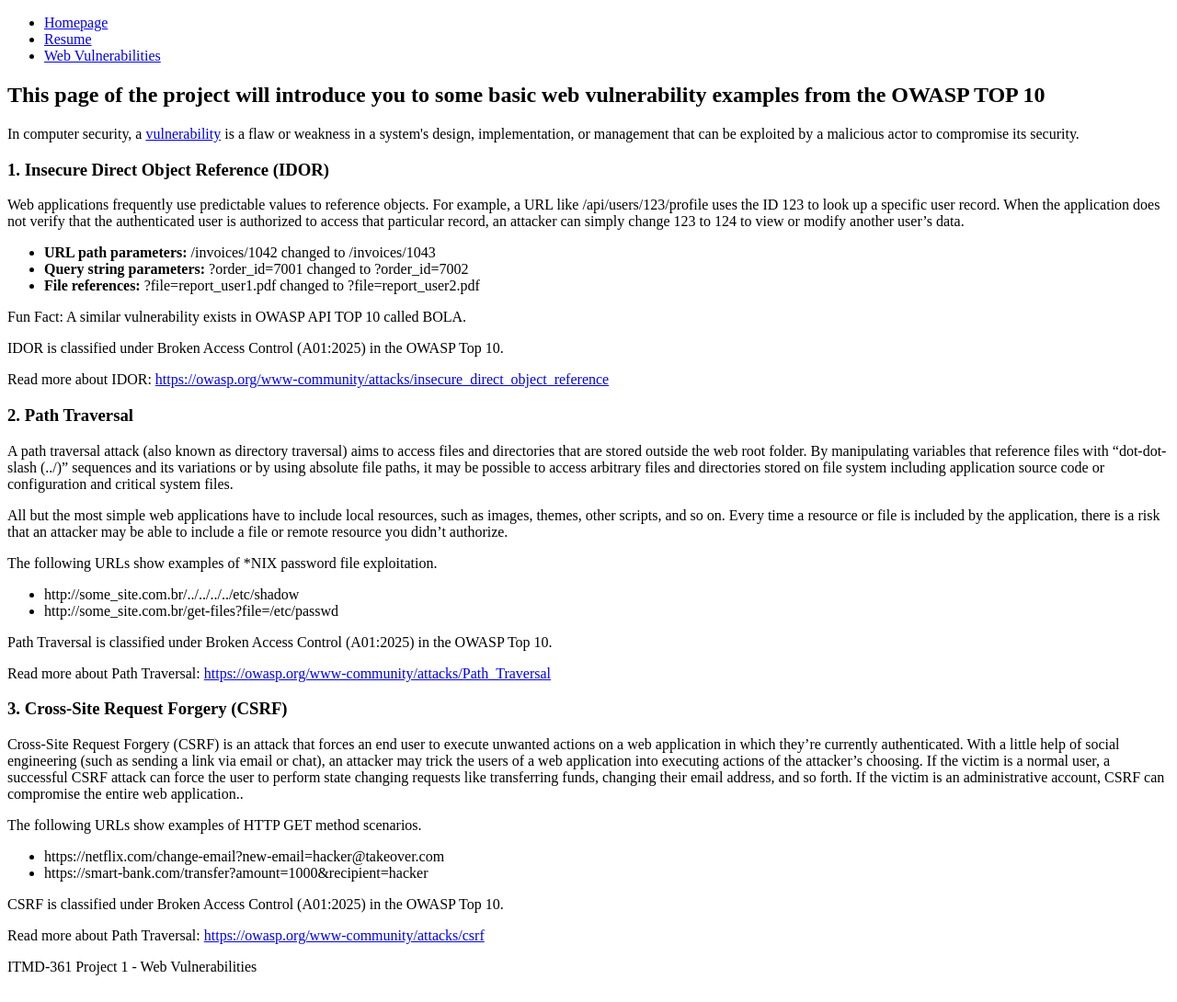
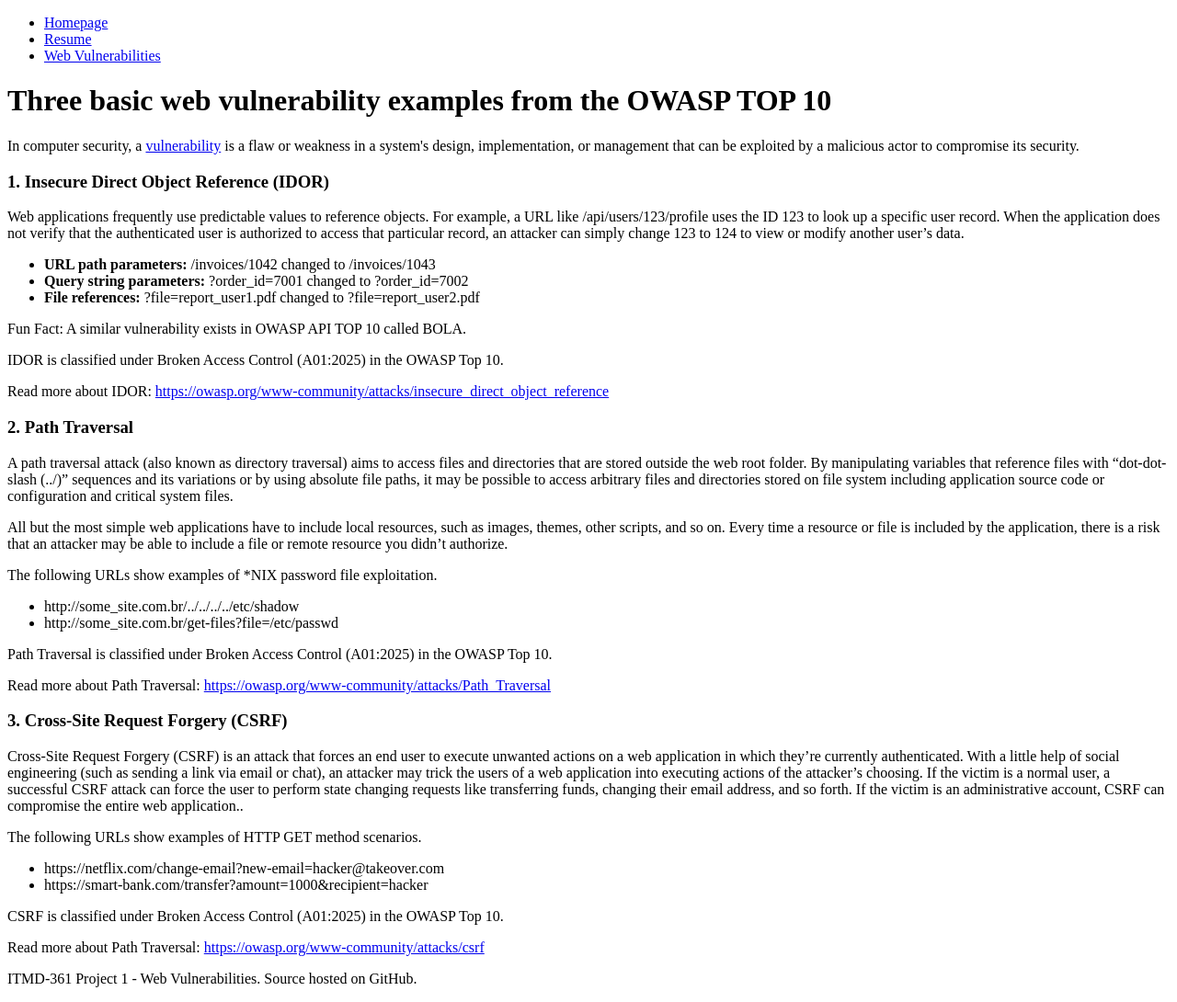
Before and after one commit to AlexStudentAcc2026/ITMD-361-Project-1, a plain HTML site: page page3.html in a window 1280 px wide. Shown: the whole page at 92% size. Drawn offline with Linux system fonts and the light colour scheme.

Commit message:
Update page3.html

```diff
--- a/page3.html
+++ b/page3.html
@@ -15,7 +15,7 @@
       </nav>
     </header>
     <main id="main-content">
-      <h2>This page of the project will introduce you to some basic web vulnerability examples from the OWASP TOP 10</h2>
+      <h1>Three basic web vulnerability examples from the OWASP TOP 10</h1>
       <p>In computer security, a <a target="_blank" rel="noopener noreferrer" href="https://en.wikipedia.org/wiki/Vulnerability_(computer_security)">vulnerability</a> is a flaw or weakness in a system's design, implementation, or management that can be exploited by a malicious actor to compromise its security.</p>
       <div class="vulnerability-div">
         <h3>1. Insecure Direct Object Reference (IDOR)</h3>
@@ -54,7 +54,7 @@
       </div>
     </main>
     <footer>
-      <p>ITMD-361 Project 1 - Web Vulnerabilities</p> <!-- Will style it with CSS, it will look cool trust -->
+      <p>ITMD-361 Project 1 - Web Vulnerabilities. Source hosted on GitHub.</p> <!-- Will style it with CSS, it will look cool trust -->
     </footer>
   </body>
 </html>
```
